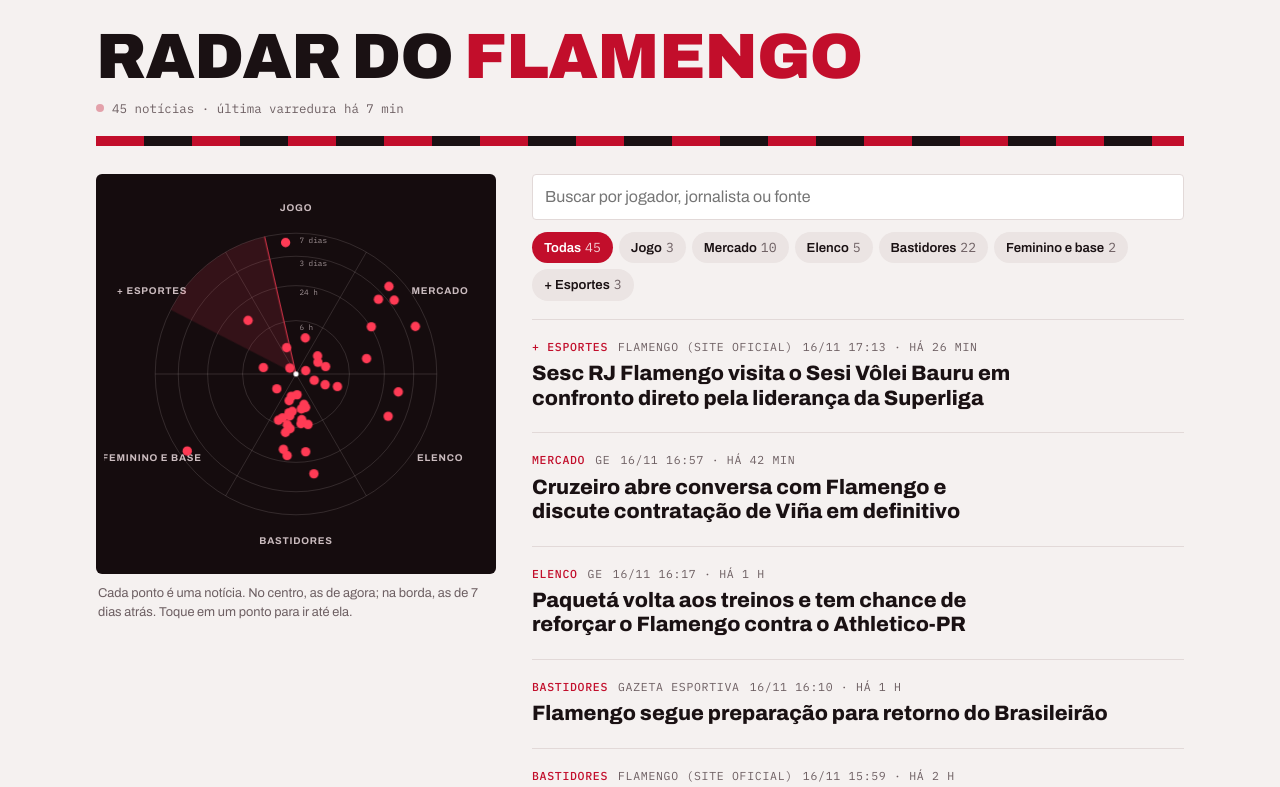
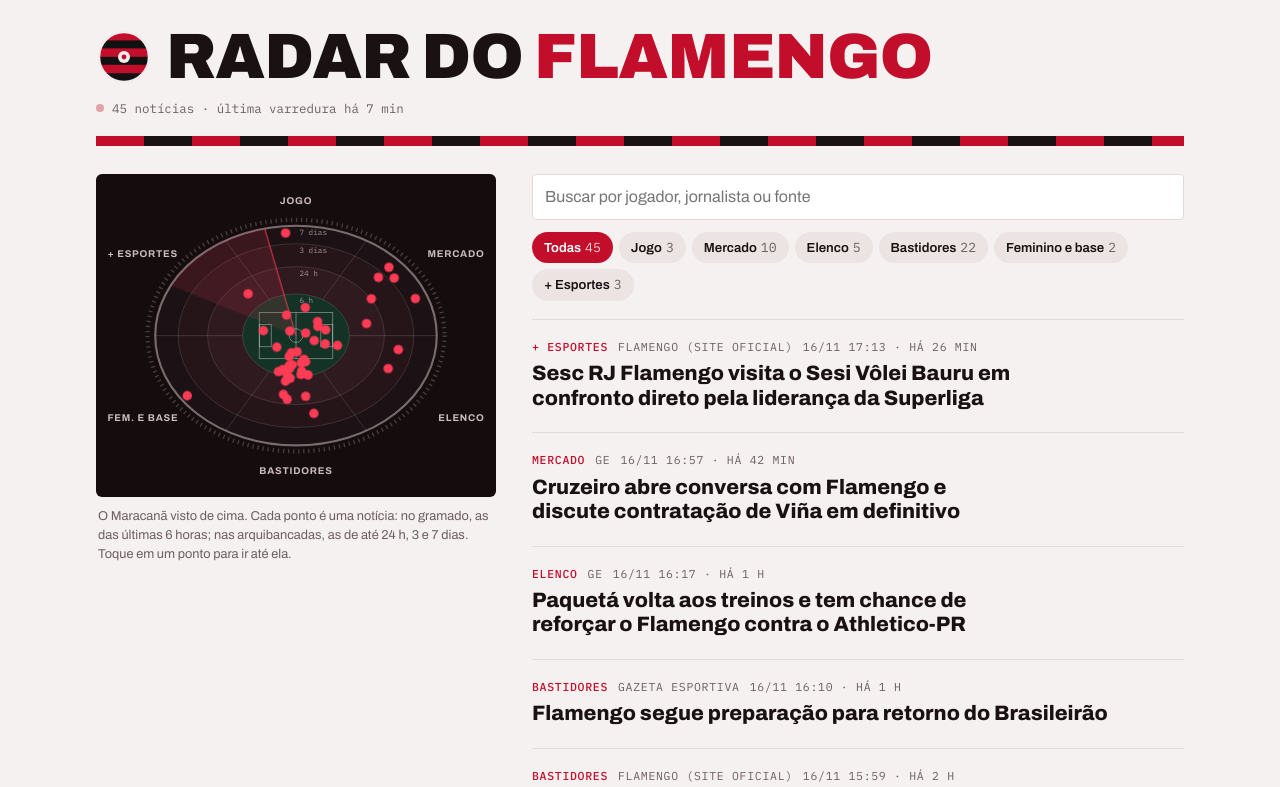
Before and after one commit to GabrielVidal099/radar-flamengo, a plain HTML site: page index.html in a window 1280 px wide. Shown: the top 787 px of the page. Drawn offline with Linux system fonts and the light colour scheme.

Commit message:
Radar em formato de Maracanã, selo no cabeçalho e novos ícones
Co-Authored-By: Claude Sonnet 5.5 <noreply@anthropic.com>
Claude-Session: https://claude.ai/code/session_01Vux8Nnw4LKNpjdXRgt6GCX

```diff
--- a/index.html
+++ b/index.html
@@ -63,6 +63,11 @@ body {
 }
 
 /* Cabeçalho */
+.marca { display: flex; align-items: center; gap: 14px; min-width: 0; }
+.escudo { display: none; width: 56px; height: 56px; object-fit: contain; flex: none; }
+.selo { flex: none; width: 56px; height: 56px; }
+.tem-escudo .escudo { display: block; }
+.tem-escudo .selo { display: none; }
 .top { display: flex; flex-wrap: wrap; align-items: flex-end; justify-content: space-between; gap: 12px 24px; }
 h1 {
   margin: 0; font-family: var(--display); font-stretch: 78%; font-weight: 900;
@@ -81,6 +86,9 @@ h1 span { color: var(--red); }
 .radar { background: var(--radar-bg); border-radius: 6px; padding: 8px; }
 .radar svg { display: block; width: 100%; height: auto; }
 .ring { fill: none; stroke: var(--radar-line); }
+.rim { fill: none; stroke: rgba(255, 235, 238, .42); stroke-width: 2.5; }
+.roof { fill: none; stroke: rgba(255, 235, 238, .22); stroke-width: 5; stroke-dasharray: 1.5 4.5; }
+.pitch-line { fill: none; stroke: rgba(255, 255, 255, .42); stroke-width: 1; }
 .spoke { stroke: var(--radar-line); }
 .rlabel { fill: var(--radar-text); font-family: var(--mono); font-size: 9px; opacity: .75; }
 .slabel { fill: var(--radar-text); font-family: var(--display); font-stretch: 80%; font-weight: 700; font-size: 11.5px; letter-spacing: .08em; cursor: pointer; }
@@ -139,7 +147,20 @@ h1 span { color: var(--red); }
 <div class="wrap">
   <header>
     <div class="top">
-      <h1>Radar do <span>Flamengo</span></h1>
+      <div class="marca">
+        <img class="escudo" id="escudo" alt="" width="56" height="56">
+        <svg class="selo" viewBox="0 0 56 56" width="56" height="56" aria-hidden="true">
+          <defs><clipPath id="selo-clip"><circle cx="28" cy="28" r="25"/></clipPath></defs>
+          <g clip-path="url(#selo-clip)">
+            <rect width="56" height="56" fill="#111"/>
+            <rect y="3" width="56" height="8.4" fill="#c20e2b"/><rect y="19.4" width="56" height="8.4" fill="#c20e2b"/>
+            <rect y="35.8" width="56" height="8.4" fill="#c20e2b"/><rect y="52.2" width="56" height="8.4" fill="#c20e2b"/>
+          </g>
+          <circle cx="28" cy="28" r="25" fill="none" stroke="#f4ecec" stroke-width="2.5"/>
+          <circle cx="28" cy="28" r="6" fill="#f4ecec"/><circle cx="28" cy="28" r="2.4" fill="#c20e2b"/>
+        </svg>
+        <h1>Radar do <span>Flamengo</span></h1>
+      </div>
       <div class="status"><span class="dot" id="dot"></span><span id="status">Buscando notícias…</span></div>
     </div>
     <div class="stripes" aria-hidden="true"></div>
@@ -148,9 +169,9 @@ h1 span { color: var(--red); }
   <div class="grid">
     <aside class="radar-col">
       <div class="radar">
-        <svg id="radar" viewBox="-225 -225 450 450" role="img" aria-label="Radar das notícias: quanto mais perto do centro, mais recente"></svg>
+        <svg id="radar" viewBox="-225 -180 450 360" role="img" aria-label="Radar das notícias em forma de Maracanã visto de cima: quanto mais perto do campo, mais recente"></svg>
       </div>
-      <p class="legend">Cada ponto é uma notícia. No centro, as de agora; na borda, as de 7 dias atrás. Toque em um ponto para ir até ela.</p>
+      <p class="legend">O Maracanã visto de cima. Cada ponto é uma notícia: no gramado, as das últimas 6 horas; nas arquibancadas, as de até 24 h, 3 e 7 dias. Toque em um ponto para ir até ela.</p>
     </aside>
 
     <main>
@@ -175,7 +196,7 @@ h1 span { color: var(--red); }
     { id: "mercado", nome: "Mercado" },
     { id: "elenco", nome: "Elenco" },
     { id: "bastidores", nome: "Bastidores" },
-    { id: "feminino", nome: "Feminino e base" },
+    { id: "feminino", nome: "Feminino e base", curto: "Fem. e base" },
     { id: "outros", nome: "+ Esportes" }
   ];
   var R = 165, DIAS = 7, SVGNS = "http://www.w3.org/2000/svg";
@@ -219,26 +240,49 @@ h1 span { color: var(--red); }
   function desenharRadar(vis) {
     var s = $("radar"); s.textContent = "";
     var seg = 360 / CATS.length;
+    // Maracanã visto de cima: campo no centro (até 6 h), arquibancada inferior (até 24 h),
+    // intermediária (até 3 dias) e superior (até 7 dias).
+    var K = 0.78;
+    var bandas = [[7, "#1c1114"], [3, "#251519"], [1, "#2f1a20"], [0.25, "#143326"]];
+    bandas.forEach(function (b) {
+      s.appendChild(svg("ellipse", { rx: escala(b[0]), ry: escala(b[0]) * K, fill: b[1] }));
+    });
+    s.appendChild(svg("ellipse", { class: "roof", rx: R + 9, ry: (R + 9) * K }));
+    [1, 3].forEach(function (d) { s.appendChild(svg("ellipse", { class: "ring", rx: escala(d), ry: escala(d) * K })); });
+    s.appendChild(svg("ellipse", { class: "rim", rx: R, ry: R * K }));
+    // gramado
+    var pw = 86, ph = 54;
+    s.appendChild(svg("rect", { class: "pitch-line", x: -pw / 2, y: -ph / 2, width: pw, height: ph }));
+    s.appendChild(svg("line", { class: "pitch-line", x1: 0, y1: -ph / 2, x2: 0, y2: ph / 2 }));
+    s.appendChild(svg("circle", { class: "pitch-line", r: 8 }));
+    [-1, 1].forEach(function (lado) {
+      s.appendChild(svg("rect", { class: "pitch-line", x: lado < 0 ? -pw / 2 : pw / 2 - 14, y: -13, width: 14, height: 26 }));
+    });
+    s.appendChild(svg("ellipse", { class: "ring", rx: escala(0.25), ry: escala(0.25) * K }));
     [0.25, 1, 3, 7].forEach(function (d) {
-      var r = escala(d);
-      s.appendChild(svg("circle", { class: "ring", r: r }));
-      var t = svg("text", { class: "rlabel", x: 4, y: -r + 11 }); t.textContent = d < 1 ? "6 h" : d === 1 ? "24 h" : d + " dias"; s.appendChild(t);
+      var t = svg("text", { class: "rlabel", x: 4, y: -escala(d) * K + 11 });
+      t.textContent = d < 1 ? "6 h" : d === 1 ? "24 h" : d + " dias"; s.appendChild(t);
     });
     CATS.forEach(function (c, i) {
       var a = (-90 - seg / 2 + i * seg) * Math.PI / 180;
-      s.appendChild(svg("line", { class: "spoke", x1: 0, y1: 0, x2: R * Math.cos(a), y2: R * Math.sin(a) }));
+      var r0 = escala(0.25);
+      s.appendChild(svg("line", { class: "spoke", x1: r0 * Math.cos(a), y1: r0 * Math.sin(a) * K, x2: R * Math.cos(a), y2: R * Math.sin(a) * K }));
       var m = (-90 + i * seg) * Math.PI / 180;
-      var t = svg("text", { class: "slabel" + (filtro === c.id ? " on" : ""), x: 195 * Math.cos(m), y: 195 * Math.sin(m) + 4, "text-anchor": "middle" });
-      t.textContent = c.nome.toUpperCase();
+      // topo e base ficam centralizados; os quatro dos lados vão para as bordas, longe do estádio
+      var lado = Math.cos(m) > 0.1 ? 1 : Math.cos(m) < -0.1 ? -1 : 0;
+      var t = svg("text", { class: "slabel" + (filtro === c.id ? " on" : ""),
+        x: lado ? lado * 221 : 0, y: lado ? Math.sin(m) > 0 ? 100 : -92 : 158 * Math.sin(m) + 4,
+        "text-anchor": lado > 0 ? "end" : lado < 0 ? "start" : "middle" });
+      t.textContent = (c.curto || c.nome).toUpperCase();
       t.addEventListener("click", function () { escolher(filtro === c.id ? "todas" : c.id); });
       s.appendChild(t);
     });
+    var sq = svg("g", { transform: "scale(1 " + K + ")" });
     var g = svg("g", { class: "sweep" });
     var a2 = 50 * Math.PI / 180;
     g.appendChild(svg("path", { d: "M0 0 L" + R + " 0 A" + R + " " + R + " 0 0 0 " + (R * Math.cos(a2)) + " " + (-R * Math.sin(a2)) + " Z", fill: "#ff3b55", "fill-opacity": ".13" }));
     g.appendChild(svg("line", { x1: 0, y1: 0, x2: R, y2: 0, stroke: "#ff3b55", "stroke-opacity": ".7", "stroke-width": 1.5 }));
-    s.appendChild(g);
-    s.appendChild(svg("circle", { r: 3, fill: "#ffffff" }));
+    sq.appendChild(g); s.appendChild(sq);
 
     var ids = {}; vis.forEach(function (it) { ids[it.id] = 1; });
     itens.forEach(function (it) {
@@ -247,7 +291,7 @@ h1 span { color: var(--red); }
       var h = hash(it.id);
       var ang = (-90 - seg / 2 + catIndex(it.categoria) * seg + seg * (0.15 + 0.7 * ((h % 1000) / 1000))) * Math.PI / 180;
       var r = Math.max(10, escala(dias) - 5);
-      var x = r * Math.cos(ang), y = r * Math.sin(ang);
+      var x = r * Math.cos(ang), y = r * Math.sin(ang) * 0.78;
       var g2 = svg("g", { class: "blip-g" + (quente === it.id ? " hot" : ""), tabindex: 0, role: "button", "data-id": it.id });
       var title = svg("title", {}); title.textContent = it.titulo; g2.appendChild(title);
       g2.appendChild(svg("circle", { class: "blip-halo", cx: x, cy: y, r: 11 }));
@@ -347,6 +391,11 @@ h1 span { color: var(--red); }
         else { estadoVazio = ["Não deu para carregar as notícias", "Confira a sua internet e abra o app de novo."]; status("Sem conexão", false); render(); }
       });
   }
+  (function () {
+    var im = new Image();
+    im.onload = function () { $("escudo").src = im.src; document.body.classList.add("tem-escudo"); };
+    im.src = "icons/escudo.png";
+  })();
   carregar();
   setInterval(function () { if (!document.hidden) carregar(); }, 5 * 60 * 1000);
   document.addEventListener("visibilitychange", function () { if (!document.hidden) carregar(); });
--- a/sw.js
+++ b/sw.js
@@ -1,5 +1,5 @@
 // Guarda o app para abrir sem internet. As notícias sempre tentam a rede primeiro.
-const CACHE = "radar-v1";
+const CACHE = "radar-v2";
 const CASCA = ["./", "index.html", "noticias.json", "manifest.webmanifest", "icons/icon-192.png", "icons/icon-512.png"];
 
 self.addEventListener("install", (e) => {
```
Also changed, not shown: icons/apple-touch-icon.png, icons/icon-192.png, icons/icon-512.png, icons/icon-maskable-512.png, 1 other file.
